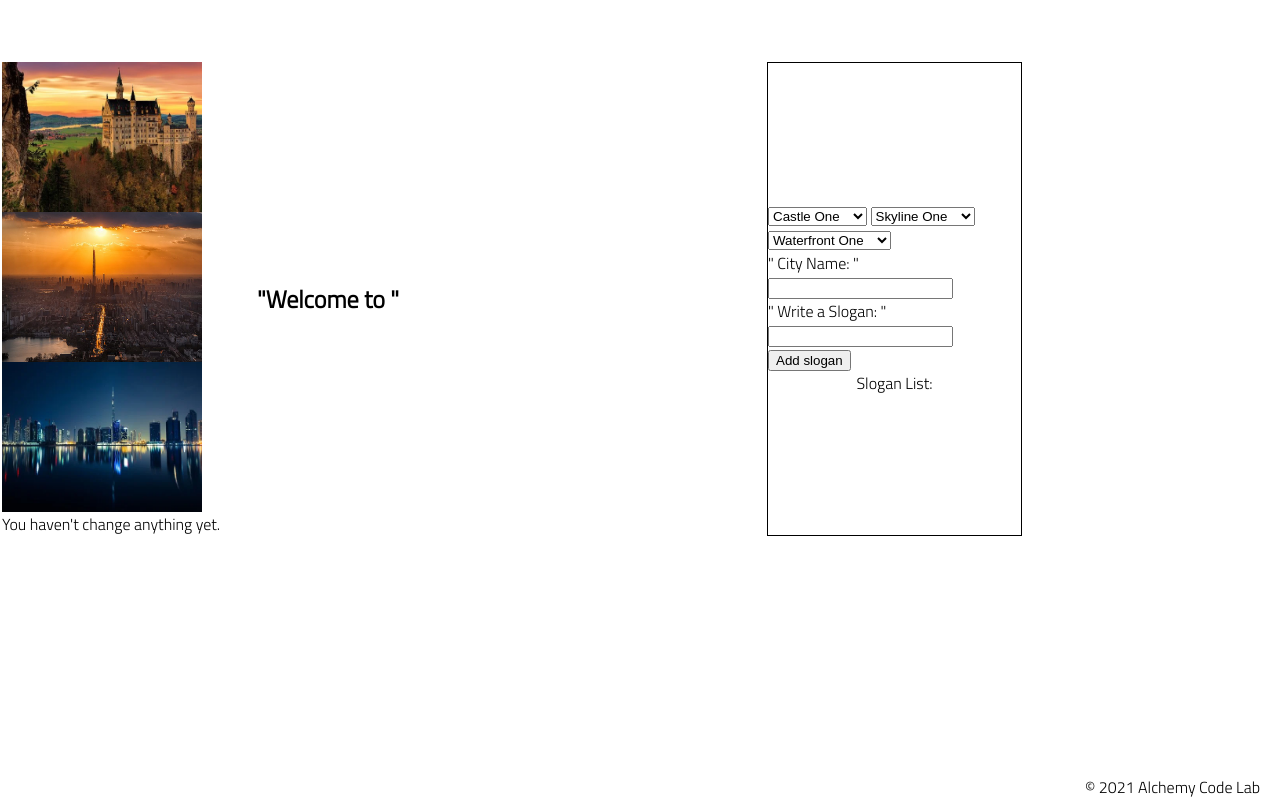
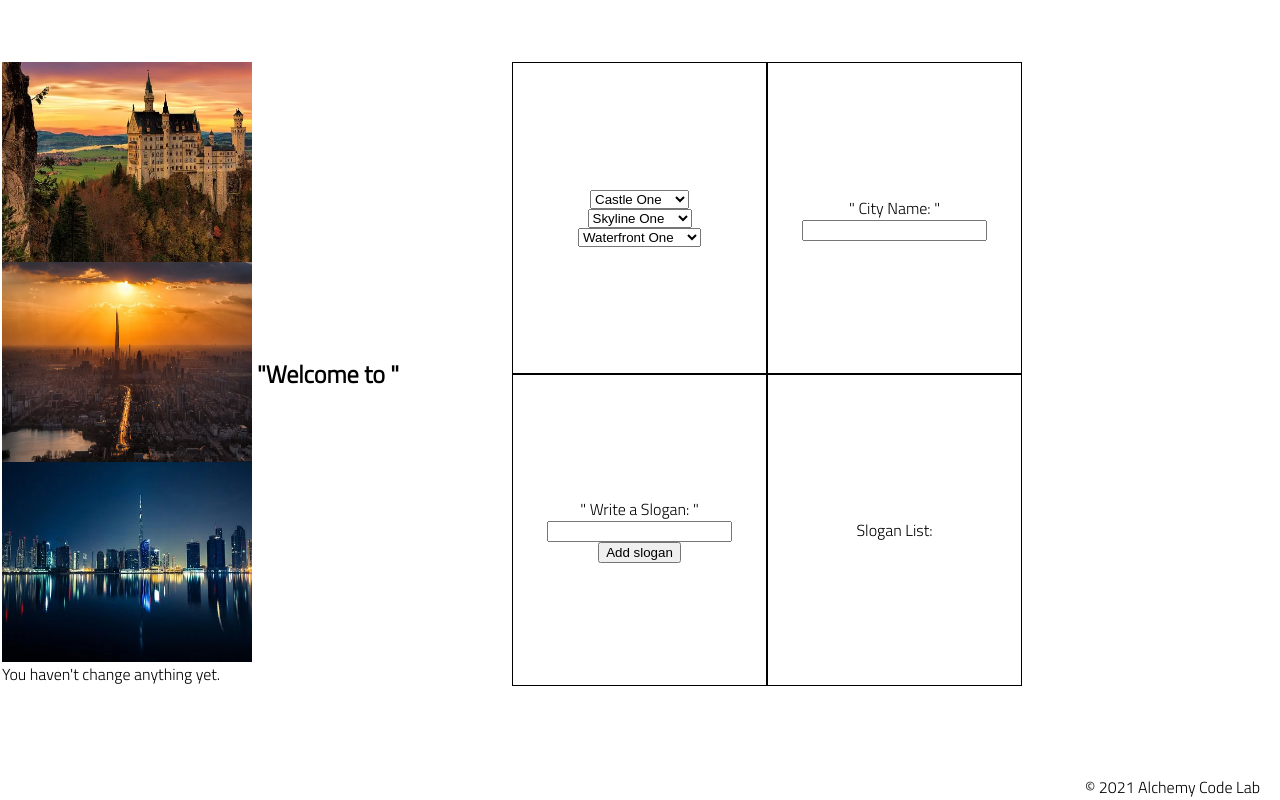
Before and after one commit to taha-amin/city-builder-deliverable, a plain HTML site: page index.html in a window 1280 px wide. Drawn offline with Linux system fonts and the light colour scheme.

Commit message:
edited some more of style.css

```diff
--- a/app.js
+++ b/app.js
@@ -1,6 +1,7 @@
 // import functions and grab DOM elements
 
 // let state
+
 
 // set event listeners
   // get user input
--- a/styles/style.css
+++ b/styles/style.css
@@ -91,21 +91,25 @@ footer {
 }
 
 .city-images img {
-    width: 200px;
-    height: 150px;
-    flex-direction: row;
-    display: flex;
-    align-items: flex-start;
-    justify-content: flex-start;
-    grid-template-columns: 1fr 1fr 1fr;
-}
-
-.main-section {
+    height: 200px;
+    width: 250px;
     display: grid;
     grid-template-columns: 1fr 2fr 1fr;
 }
 
+section {
+    display: grid;
+    grid-template-columns: 1fr 1fr 2fr;
+}
+
 .user-inputs {
+    height: 100%;
+    display: grid;
+    grid-template-columns: 1fr 1fr;
+    grid-template-rows: 1fr 1fr;
+}
+
+.user-inputs > div {
     height: 100%;
     border: solid 1px black;
     display: flex;
@@ -113,3 +117,10 @@ footer {
     align-items: center;
     flex-direction: column;
 }
+
+.slogan {
+    background: yellow;
+    margin: 5px;
+    width: 100;
+    text-align: center;
+}
```
